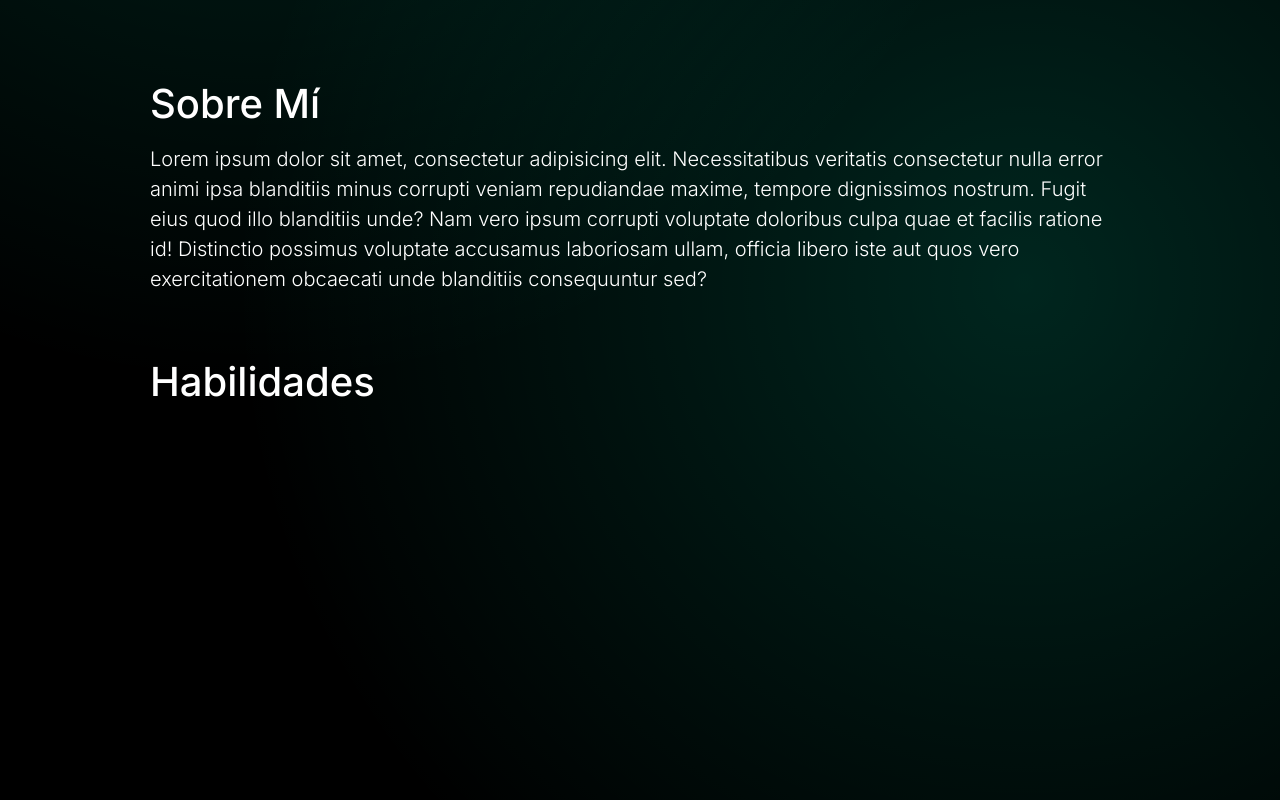
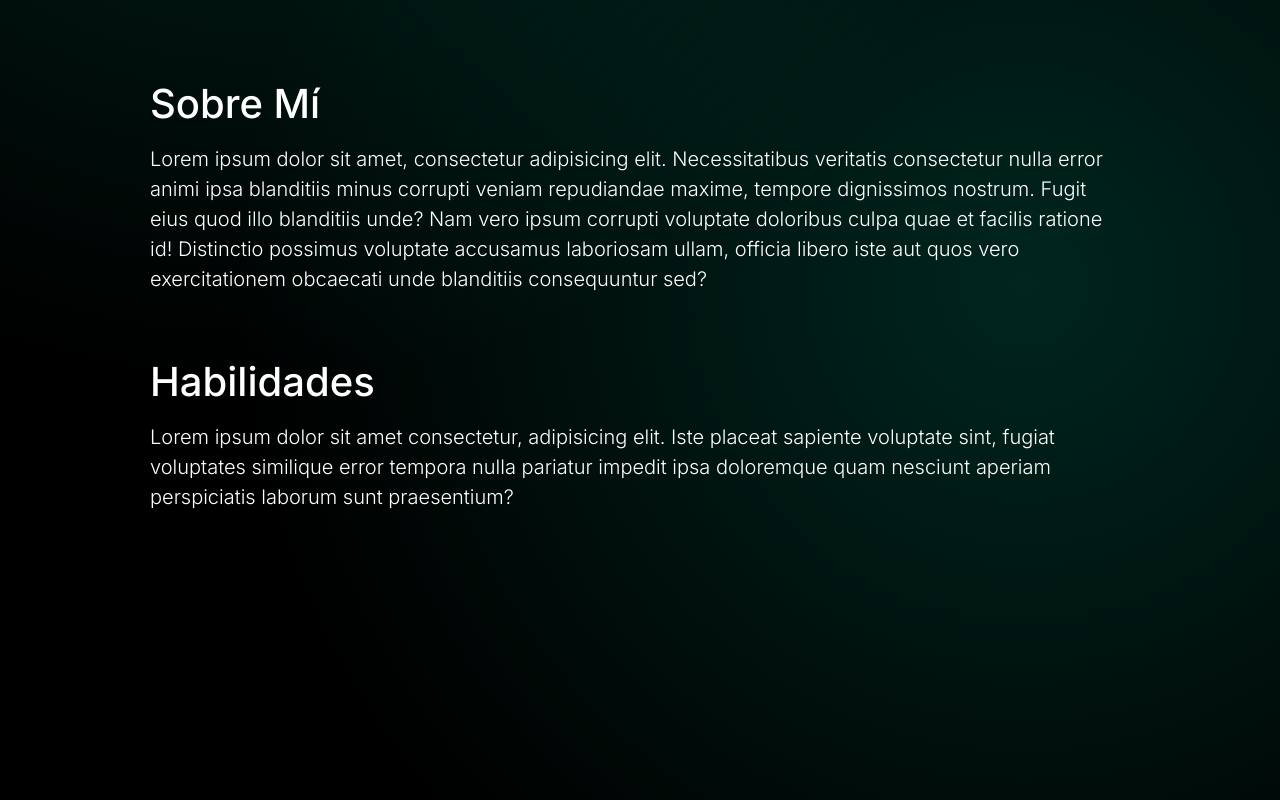
Before and after one commit to estefrac/Proyecto-Portfolio, a plain HTML site: page index.html in a window 1280 px wide. Shown: the part 922-1722 px from the top of the page. Drawn offline with nearby package versions, Linux system fonts and the light colour scheme.

Commit message:
Texto en Habilidades

```diff
--- a/index.html
+++ b/index.html
@@ -113,7 +113,12 @@
             </div>
             <div class="col">
               <h2 class="mb-3">Habilidades</h2>
-              <p></p>
+              <p>
+                Lorem ipsum dolor sit amet consectetur, adipisicing elit. Iste
+                placeat sapiente voluptate sint, fugiat voluptates similique
+                error tempora nulla pariatur impedit ipsa doloremque quam
+                nesciunt aperiam perspiciatis laborum sunt praesentium?
+              </p>
             </div>
           </div>
         </div>
```
